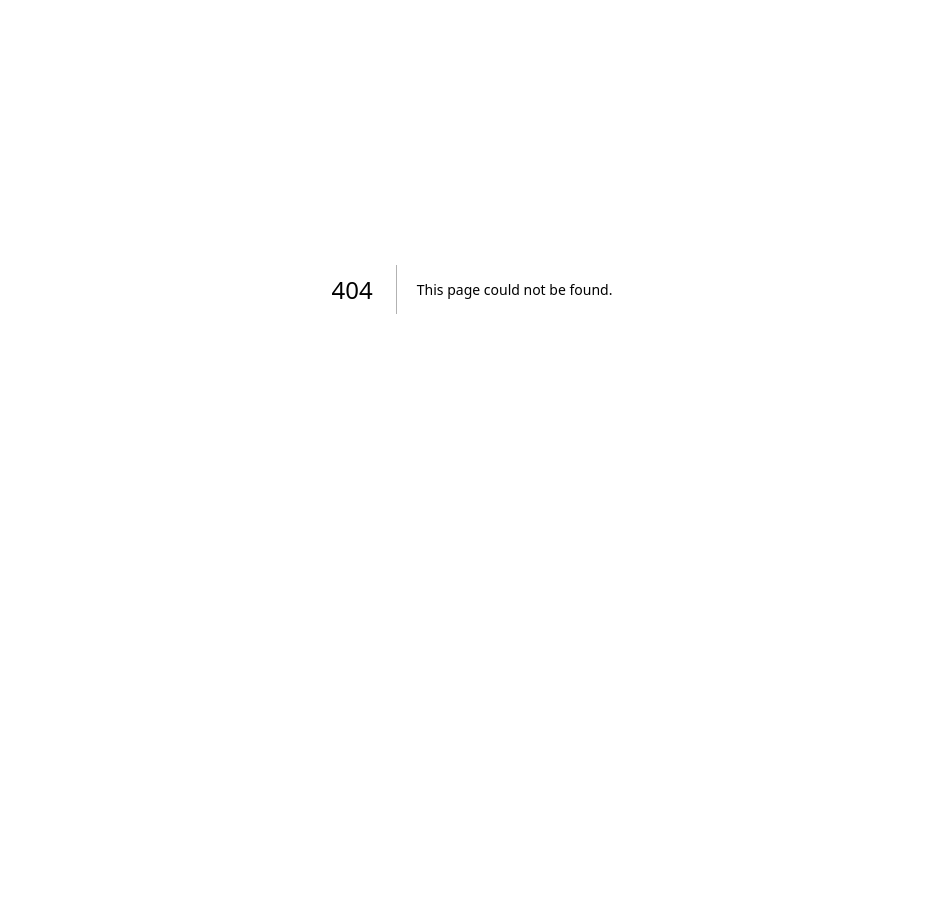
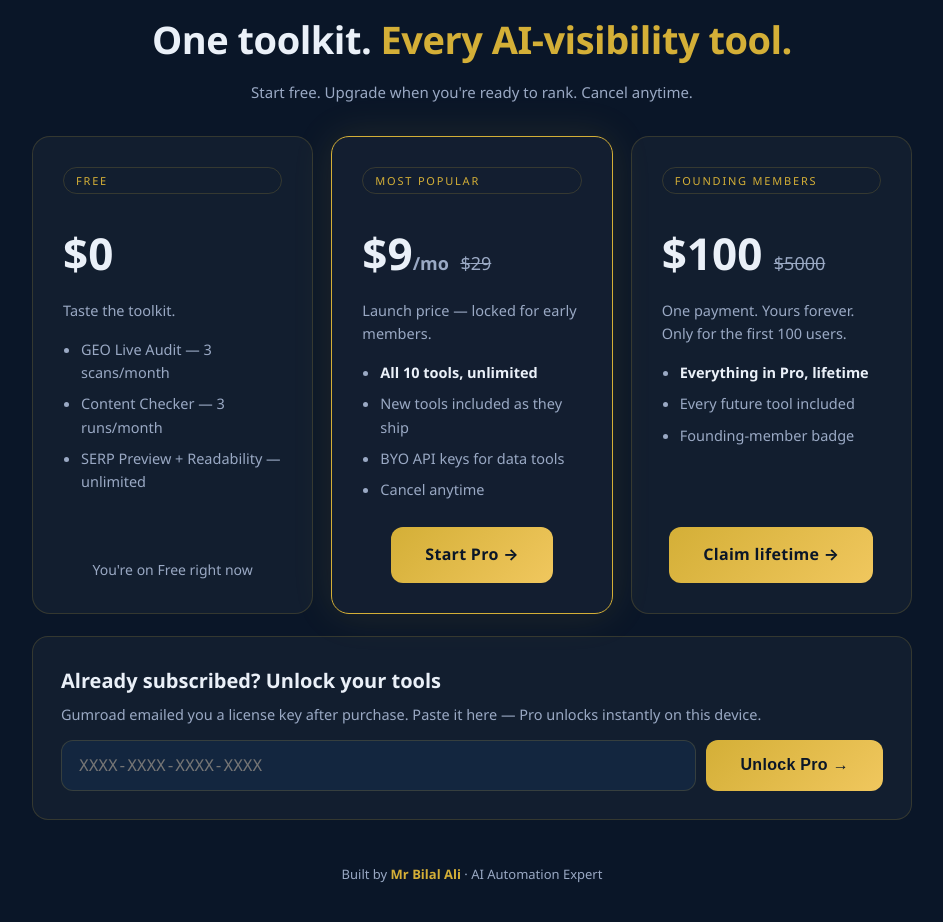
Before and after one commit to Mrbilalali/geo-audit-live, a Next.js app: page /pricing in a window 1280 px wide. Before the commit this address had no page. Shown: the part 220-1142 px from the top of the page, without its empty margins (168-1111 px from the left). Before the commit the page ends 910 px from the top, so only its background shows below. Built offline with nearby package versions, Linux system fonts and the light colour scheme.

Commit message:
GEO Toolkit SaaS — subscription paywall, pricing page, license API

```diff
--- /dev/null
+++ b/app/pricing/page.tsx
@@ -0,0 +1,99 @@
+"use client";
+
+import { useState } from "react";
+import { checkoutUrl, setLicense, verifyKey } from "../../lib/access";
+import { BILLING } from "../../lib/billing";
+
+export default function Pricing() {
+  const [key, setKey] = useState("");
+  const [msg, setMsg] = useState("");
+  const [busy, setBusy] = useState(false);
+
+  async function unlock() {
+    if (!key.trim() || busy) return;
+    setBusy(true); setMsg("");
+    try {
+      const r = await verifyKey(key.trim());
+      if (r.valid) {
+        setLicense({ key: key.trim(), plan: r.plan === "lifetime" ? "lifetime" : "monthly", at: Date.now() });
+        setMsg("Key accepted — Pro unlocked on this device. Enjoy the toolkit.");
+        setKey("");
+      } else {
+        setMsg("That key didn't verify. Check it against the key Gumroad emailed you, or contact support.");
+      }
+    } catch {
+      setMsg("Verification failed — check your connection and try again.");
+    } finally {
+      setBusy(false);
+    }
+  }
+
+  const card: React.CSSProperties = { background: "var(--card)", border: "1px solid var(--line)", borderRadius: 18, padding: 30, display: "flex", flexDirection: "column" };
+  const price: React.CSSProperties = { fontSize: 44, fontWeight: 800, margin: "10px 0 2px" };
+  const strike: React.CSSProperties = { textDecoration: "line-through", color: "var(--muted)", fontSize: 18, fontWeight: 400 };
+
+  return (
+    <div className="wrap">
+      <div className="pagehead">
+        <div className="badge">Simple pricing</div>
+        <h1>One toolkit. <span className="g">Every AI-visibility tool.</span></h1>
+        <p>Start free. Upgrade when you're ready to rank. Cancel anytime.</p>
+      </div>
+
+      <div style={{ display: "grid", gridTemplateColumns: "repeat(auto-fit, minmax(260px, 1fr))", gap: 18, marginTop: 26 }}>
+        <div style={card}>
+          <span className="tooltag">Free</span>
+          <div style={price}>$0</div>
+          <p style={{ color: "var(--muted)", fontSize: 14.5, margin: "8px 0 16px" }}>Taste the toolkit.</p>
+          <ul style={{ marginLeft: 18, fontSize: 14.5, color: "var(--muted)", flex: 1 }}>
+            <li style={{ marginBottom: 8 }}>GEO Live Audit — 3 scans/month</li>
+            <li style={{ marginBottom: 8 }}>Content Checker — 3 runs/month</li>
+            <li style={{ marginBottom: 8 }}>SERP Preview + Readability — unlimited</li>
+          </ul>
+          <div className="center" style={{ marginTop: 18 }}><span style={{ color: "var(--muted)", fontSize: 14 }}>You're on Free right now</span></div>
+        </div>
+
+        <div style={{ ...card, borderColor: "var(--gold)", boxShadow: "0 0 40px rgba(212,175,55,.12)" }}>
+          <span className="tooltag">Most popular</span>
+          <div style={price}>${BILLING.monthlyDeal}<span style={{ fontSize: 18, color: "var(--muted)" }}>/mo</span> <span style={strike}>${BILLING.monthlyPrice}</span></div>
+          <p style={{ color: "var(--muted)", fontSize: 14.5, margin: "8px 0 16px" }}>Launch price — locked for early members.</p>
+          <ul style={{ marginLeft: 18, fontSize: 14.5, color: "var(--muted)", flex: 1 }}>
+            <li style={{ marginBottom: 8 }}><b style={{ color: "var(--ink)" }}>All 10 tools, unlimited</b></li>
+            <li style={{ marginBottom: 8 }}>New tools included as they ship</li>
+            <li style={{ marginBottom: 8 }}>BYO API keys for data tools</li>
+            <li style={{ marginBottom: 8 }}>Cancel anytime</li>
+          </ul>
+          <div className="center no-print" style={{ marginTop: 18 }}>
+            <a href={checkoutUrl("monthly")} className="btn" style={{ textDecoration: "none", display: "inline-block", marginTop: 0 }}>Start Pro →</a>
+          </div>
+        </div>
+
+        <div style={card}>
+          <span className="tooltag">Founding members</span>
+          <div style={price}>${BILLING.lifetimeDeal} <span style={strike}>${BILLING.lifetimePrice}</span></div>
+          <p style={{ color: "var(--muted)", fontSize: 14.5, margin: "8px 0 16px" }}>One payment. Yours forever. Only for the first {BILLING.lifetimeSeats} users.</p>
+          <ul style={{ marginLeft: 18, fontSize: 14.5, color: "var(--muted)", flex: 1 }}>
+            <li style={{ marginBottom: 8 }}><b style={{ color: "var(--ink)" }}>Everything in Pro, lifetime</b></li>
+            <li style={{ marginBottom: 8 }}>Every future tool included</li>
+            <li style={{ marginBottom: 8 }}>Founding-member badge</li>
+          </ul>
+          <div className="center no-print" style={{ marginTop: 18 }}>
+            <a href={checkoutUrl("lifetime")} className="btn ghost" style={{ textDecoration: "none", display: "inline-block", marginTop: 0 }}>Claim lifetime →</a>
+          </div>
+        </div>
+      </div>
+
+      <div className="card" id="license">
+        <h2 style={{ fontSize: 20, marginBottom: 6 }}>Already subscribed? Unlock your tools</h2>
+        <p style={{ color: "var(--muted)", fontSize: 14.5, marginBottom: 14 }}>Gumroad emailed you a license key after purchase. Paste it here — Pro unlocks instantly on this device.</p>
+        <div className="urlrow" style={{ marginTop: 0 }}>
+          <input value={key} onChange={(e) => setKey(e.target.value)} onKeyDown={(e) => e.key === "Enter" && unlock()} placeholder="XXXX-XXXX-XXXX-XXXX" aria-label="License key" style={{ fontFamily: "Consolas, monospace" }} />
+          <button className="btn" onClick={unlock} disabled={busy}>{busy ? "Verifying…" : "Unlock Pro →"}</button>
+        </div>
+        {msg && <p style={{ marginTop: 12, fontSize: 14.5, color: msg.startsWith("Key accepted") ? "var(--green)" : "var(--amber)" }}>{msg}</p>}
+      </div>
+
+      <footer className="no-print">Built by <b>Mr Bilal Ali</b> · AI Automation Expert</footer>
+    </div>
+  );
+}
```
